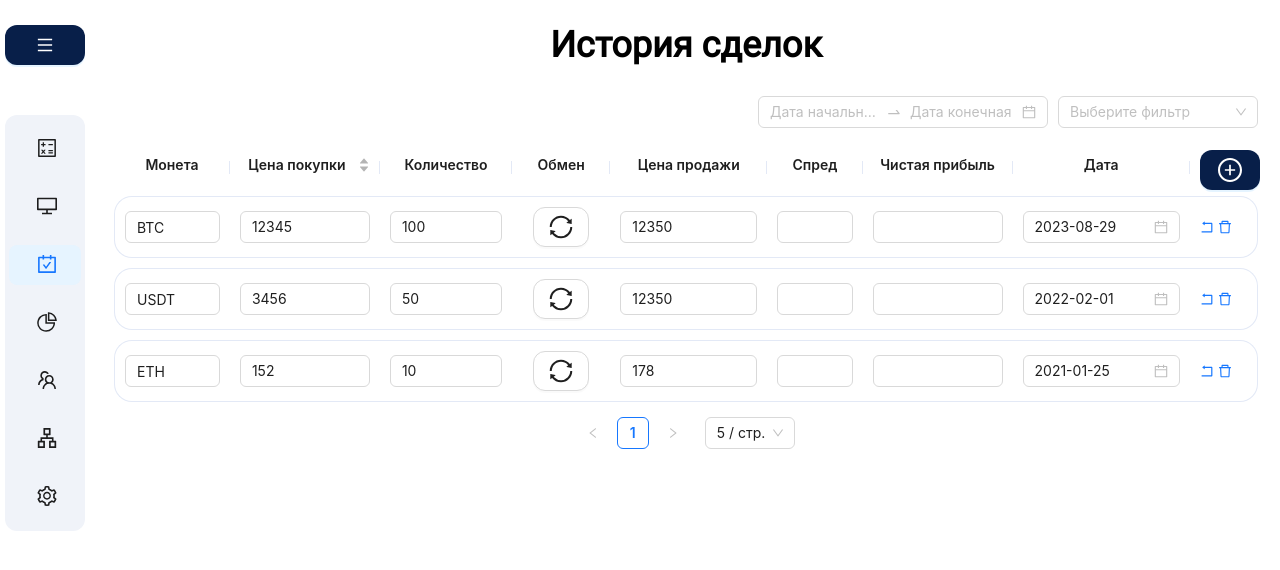
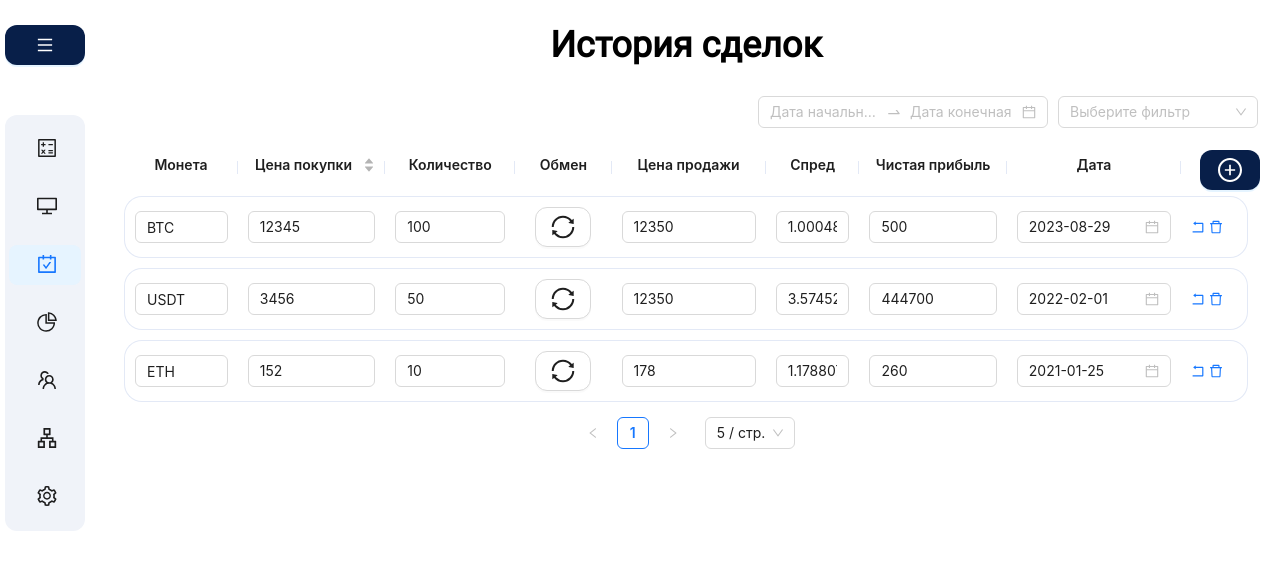
Before and after one commit to DelMaradinho/P2P-Keeper, a React (Create React App) app: page /history in a window 1280 px wide. Shown: the top 570 px of the page. Built offline with nearby package versions, Linux system fonts and the light colour scheme.

Commit message:
feat: formulas

```diff
--- a/src/components/CustomTable/CustomTable.js
+++ b/src/components/CustomTable/CustomTable.js
@@ -219,15 +219,10 @@ const CustomTable = ({ tableData }) => {
       key: "spread",
       sticky: true,
       width: 70,
-      render: (text, record) => (
-        <Input
-          type="text"
-          value={text}
-          onChange={(event) =>
-            handleChange(record.key, "spread", event.target.value, true)
-          }
-        />
-      ),
+      render: (text, record) => {
+        const calculatedSpread = record.sell_price / (record.buy_price - 1);
+        return <Input type="text" value={calculatedSpread} readOnly />;
+      },
     },
     {
       title: "Чистая прибыль",
@@ -235,16 +230,12 @@ const CustomTable = ({ tableData }) => {
       key: "net_profit",
       sticky: true,
       width: 110,
-      render: (text, record) => (
-        <Input
-          type="text"
-          value={text}
-          controls={false}
-          onChange={(event) =>
-            handleChange(record.key, "net_profit", event.target.value, true)
-          }
-        />
-      ),
+      render: (text, record) => {
+        const calculatedProfit =
+          record.sell_price * record.buy_amount -
+          record.buy_price * record.buy_amount;
+        return <Input type="text" value={calculatedProfit} readOnly />;
+      },
     },
     {
       title: "Дата",
@@ -283,9 +274,9 @@ const CustomTable = ({ tableData }) => {
 
   const [columnsExtra, setColumnsExtra] = useState([
     {
-      title: "Монета",
-      dataIndex: "currency",
-      key: "currency",
+      title: "Меняемая валюта",
+      dataIndex: "exchanging_currency",
+      key: "exchanging_currency",
       sticky: true,
       width: 85,
       render: (text, record) => (
@@ -305,8 +296,8 @@ const CustomTable = ({ tableData }) => {
     },
     {
       title: "Цена покупки",
-      dataIndex: "buy_price",
-      key: "buy_price",
+      dataIndex: "exchanging_buy_price",
+      key: "exchanging_buy_price",
       sticky: true,
       width: 110,
       render: (text, record) => (
@@ -327,8 +318,8 @@ const CustomTable = ({ tableData }) => {
     },
     {
       title: "Количество",
-      dataIndex: "buy_amount",
-      key: "buy_amount",
+      dataIndex: "exchanging_buy_amount",
+      key: "exchanging_buy_amount",
       sticky: true,
       width: 97,
       render: (text, record) => (
--- a/src/components/CustomTable/CustomTable.scss
+++ b/src/components/CustomTable/CustomTable.scss
@@ -27,7 +27,7 @@
         & > td {
           box-sizing: border-box !important;
           border-bottom: none;
-          padding: 10px !important;
+          padding: 10px;
         }
       }
     }
@@ -113,3 +113,33 @@
   border: none;
   overflow: hidden !important;
 }
+
+.ant-table-expanded-row {
+  margin-top: -10px !important;
+  border-radius: 18px;
+  background-color: rgb(240, 243, 249) !important;
+  & > .ant-table-cell{
+    padding: 0 !important;
+    margin-top: -10px !important;
+  }
+}
+
+.ant{
+  &-spin{
+    &-container{
+      & > .ant-table {
+        margin: 0 !important;
+      }
+      & .ant-table-content {
+        & table {
+          border-radius: 18px;
+        }
+      }
+    }
+    &-nested{
+      &-loading{
+        margin: 0 10px;
+      }
+    }
+  }
+}
```
